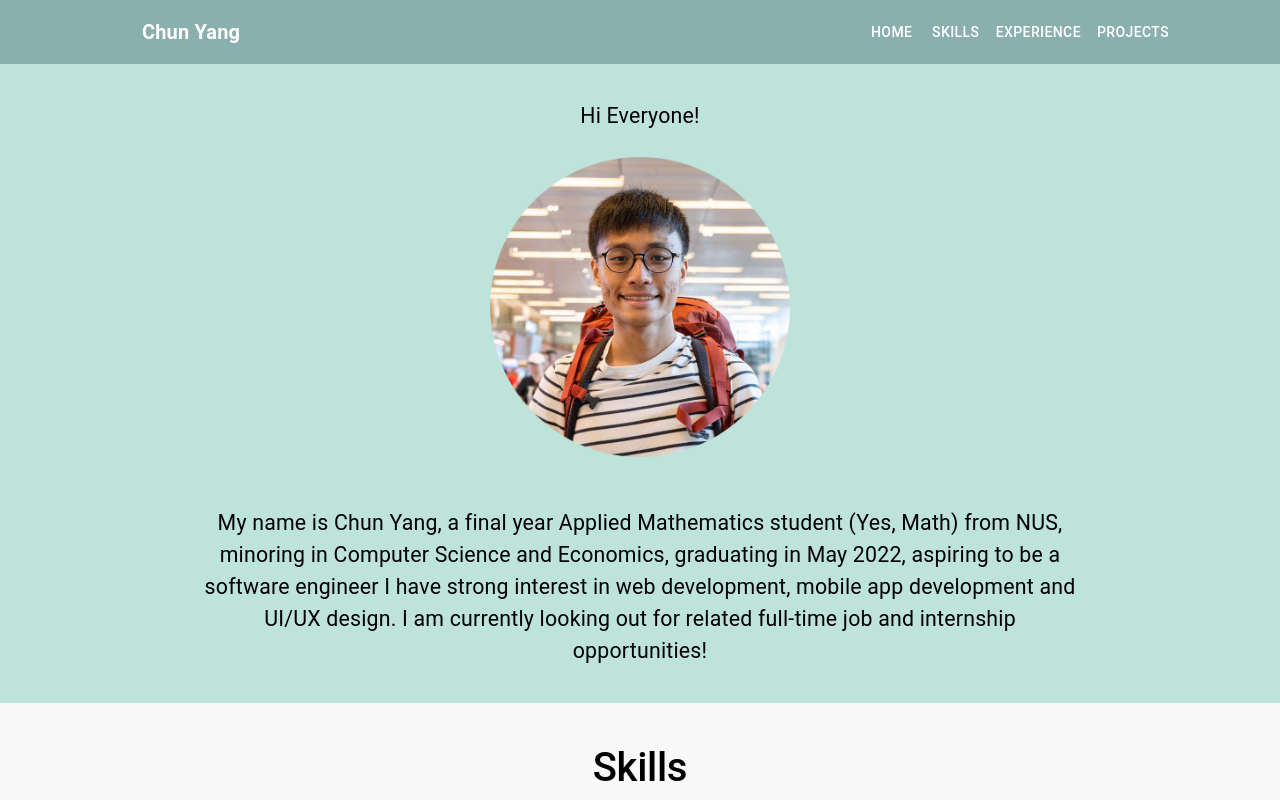
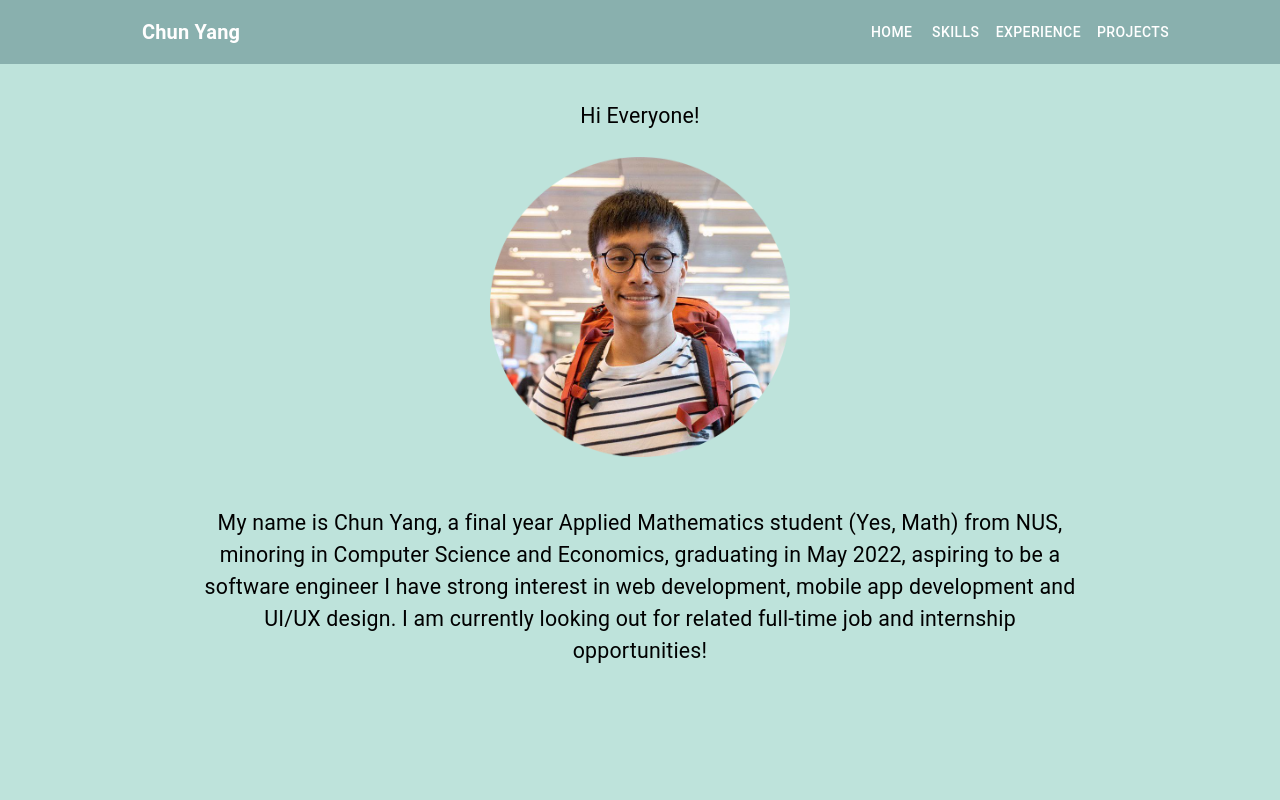
Before and after one commit to acyang97/personal-website, a React (Create React App) app: page / in a window 1280 px wide. Shown: the top 800 px of the page. Built offline with nearby package versions, Linux system fonts and the light colour scheme.

Commit message:
UUpdate height for header

```diff
--- a/src/components/home/styles.ts
+++ b/src/components/home/styles.ts
@@ -2,22 +2,14 @@ import { makeStyles } from "@material-ui/core/styles";
 
 export default makeStyles((theme) => ({
   homeContainer: {
-    // alignItems: "center",
     justifyContent: "center",
     backgroundColor: "#BEE3DB",
-    // backgroundPosition: "center",
-    // backgroundSize: "cover",
-    // borderTop: "0",
-    // minHeight: "110vh",
-    // height: "110vh !important",
-    // position: "relative",
-    // textAlign: "center",
-    // overflow: "hidden",
-    // objectFit: "cover",
-    // "@media (max-width: 480px)": {
-    //   minHeight: "100vh",
-    //   height: "100vh !important",
-    // },
+    minHeight: "110vh",
+    height: "110vh !important",
+    "@media (max-width: 480px)": {
+      minHeight: "100vh",
+      height: "100vh !important",
+    },
   },
   menuButton: {
     marginRight: theme.spacing(2),
```
